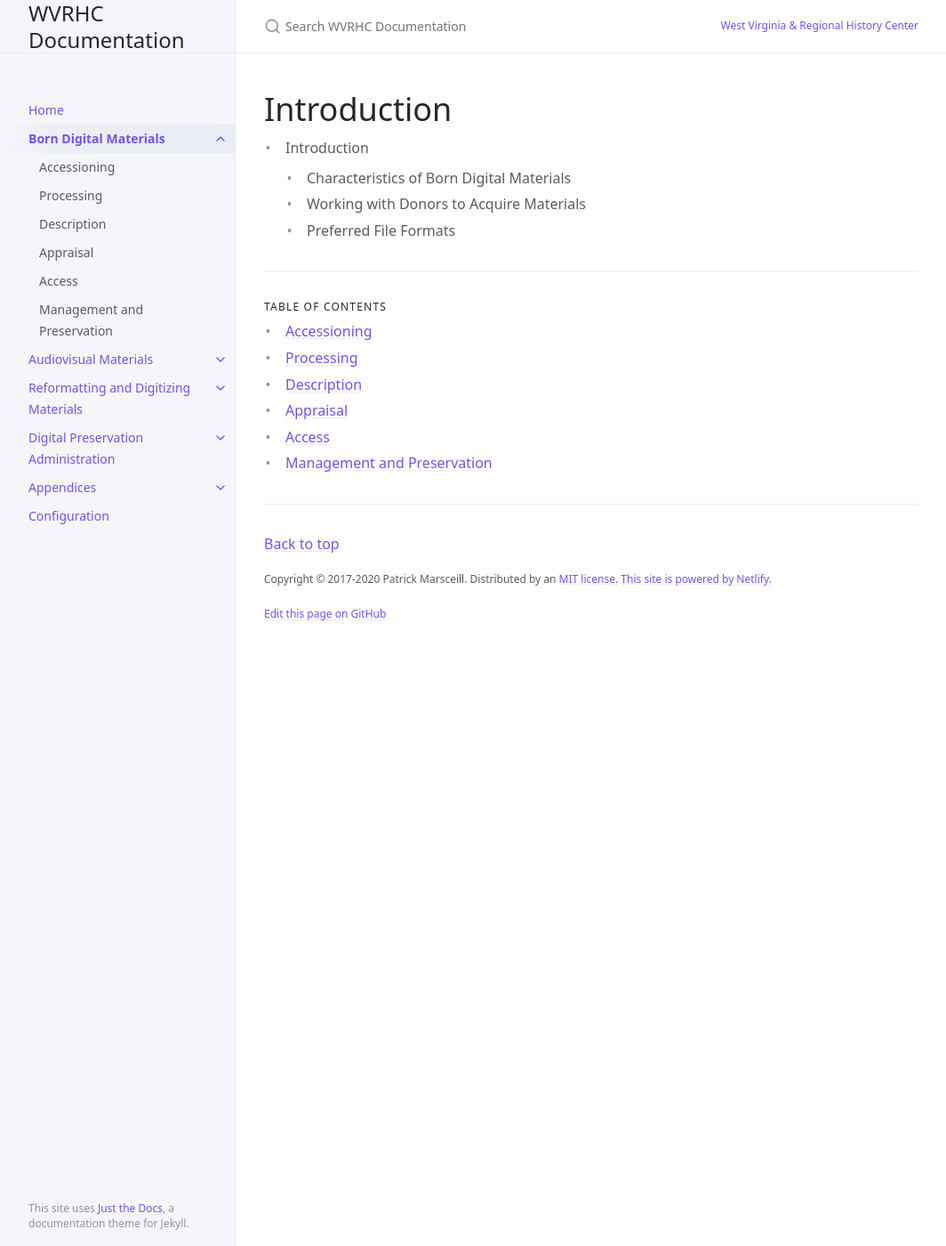
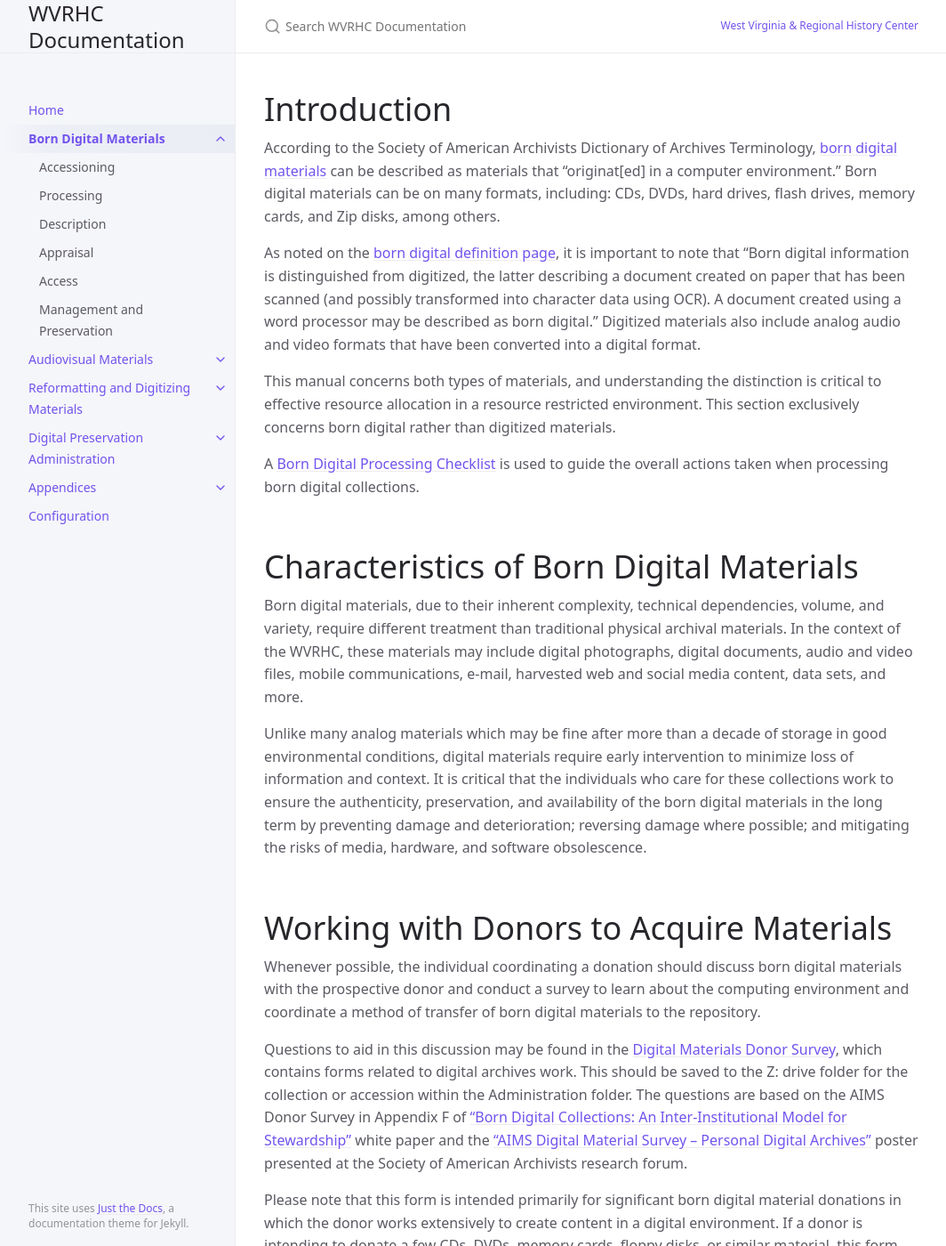
Before and after one commit to elizajames/digital-preservation-documentation, a Jekyll site: the page built from docs/Born-Digital-Materials/born-digital-materials.md, in a window 1280 px wide and 1400 px high. Shown: the whole window at 89% size, without its empty margins (107-1171 px from the left). Built offline with Jekyll 4.4.1, drawn with Linux system fonts in a browser that asks for light colours; some of the changed text lies outside the part shown.

Commit message:
born digital intro

```diff
--- a/docs/Born-Digital-Materials/born-digital-materials.md
+++ b/docs/Born-Digital-Materials/born-digital-materials.md
@@ -8,7 +8,26 @@ permalink: /born-digital-materials
 # Introduction
 {: .no_toc }
 
-- Introduction
-    - Characteristics of Born Digital Materials
-    - Working with Donors to Acquire Materials
-    - Preferred File Formats
+According to the Society of American Archivists Dictionary of Archives Terminology, [born digital materials](https://dictionary.archivists.org/entry/born-digital.html) can be described as materials that “originat[ed] in a computer environment.” Born digital materials can be on many formats, including: CDs, DVDs, hard drives, flash drives, memory cards, and Zip disks, among others.
+
+As noted on the [born digital definition page](https://dictionary.archivists.org/entry/born-digital.html), it is important to note that “Born digital information is distinguished from digitized, the latter describing a document created on paper that has been scanned (and possibly transformed into character data using OCR). A document created using a word processor may be described as born digital.” Digitized materials also include analog audio and video formats that have been converted into a digital format.
+
+This manual concerns both types of materials, and understanding the distinction is critical to effective resource allocation in a resource restricted environment. This section exclusively concerns born digital rather than digitized materials.
+
+A [Born Digital Processing Checklist](https://elizajames.github.io/digital-preservation-documentation/assets/files/BornDigitalProcessingChecklist.docx) is used to guide the overall actions taken when processing born digital collections.
+
+# Characteristics of Born Digital Materials
+
+Born digital materials, due to their inherent complexity, technical dependencies, volume, and variety, require different treatment than traditional physical archival materials. In the context of the WVRHC, these materials may include digital photographs, digital documents, audio and video files, mobile communications, e-mail, harvested web and social media content, data sets, and more.
+
+Unlike many analog materials which may be fine after more than a decade of storage in good environmental conditions, digital materials require early intervention to minimize loss of information and context. It is critical that the individuals who care for these collections work to ensure the authenticity, preservation, and availability of the born digital materials in the long term by preventing damage and deterioration; reversing damage where possible; and mitigating the risks of media, hardware, and software obsolescence.
+
+# Working with Donors to Acquire Materials
+
+Whenever possible, the individual coordinating a donation should discuss born digital materials with the prospective donor and conduct a survey to learn about the computing environment and coordinate a method of transfer of born digital materials to the repository.
+
+Questions to aid in this discussion may be found in the [Digital Materials Donor Survey](https://elizajames.github.io/digital-preservation-documentation/assets/files/PreDonationDonorSurvey.docx), which contains forms related to digital archives work. This should be saved to the Z: drive folder for the collection or accession within the Administration folder. The questions are based on the AIMS Donor Survey in Appendix F of [“Born Digital Collections: An Inter-Institutional Model for Stewardship”](https://dcs.library.virginia.edu/files/2013/02/AIMS_final.pdf) white paper and the [“AIMS Digital Material Survey – Personal Digital Archives”](http://files.archivists.org/conference/dc2010/researchforum/MatienzoHandout.pdf) poster presented at the Society of American Archivists research forum.
+
+Please note that this form is intended primarily for significant born digital material donations in which the donor works extensively to create content in a digital environment. If a donor is intending to donate a few CDs, DVDs, memory cards, floppy disks, or similar material, this form may not be needed.
+
+Guidance for small transfers of born digital materials via email or OneDrive (or similar service) can be found in the Donor Guidance section of the [Imaging and Born Digital Content Acquisition Procedures](https://elizajames.github.io/digital-preservation-documentation/assets/files/ImagingAndBornDigitalContentAcquisitionProcedures.docx).
```
Also changed, not shown: docs/index.md (+16 -0 lines).
